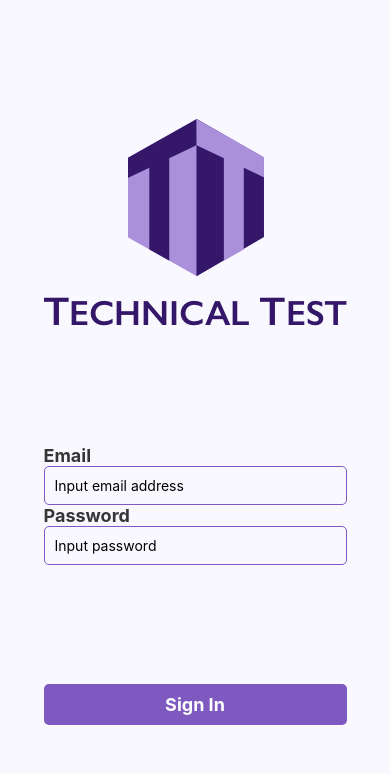
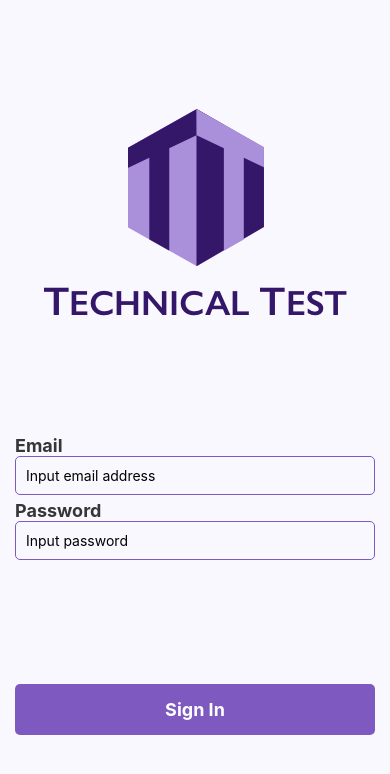
Before and after one commit to nickoniala/technicalExam, a React Native app: screen / in a window 390 px wide. Shown: the top 774 px of the page. Built offline with nearby package versions, Linux system fonts and the light colour scheme.

Commit message:
Made some layout adjustments

```diff
--- a/App.js
+++ b/App.js
@@ -1,22 +1,10 @@
 import React, { Component } from 'react';
-import { StyleSheet, View } from 'react-native';
 import LoginForm from './app/components/LoginForm';
 
 export default class App extends Component {
   render() {
     return (
-      <View style={styles.container}>
-        <LoginForm />
-      </View>
+      <LoginForm />
     );
   }
 }
-
-const styles = StyleSheet.create({
-  container: {
-    flex: 1,
-    backgroundColor: '#FAF8FF',
-    alignItems: 'center',
-    justifyContent: 'center',
-  },
-});
--- a/app/components/LoginForm.js
+++ b/app/components/LoginForm.js
@@ -112,11 +112,12 @@ export default class LoginForm extends Component {
 
     render() {
         return (
-            <KeyboardAvoidingView style={{flex:1, justifyContent:'space-evenly'}} behavior="padding">
-                <View>
+            <KeyboardAvoidingView style={styles.formContainer} behavior="padding">
+                <View style={styles.formImage}>
                     <Image source={require('../images/logo.png')} />
                 </View>
                 <View>
+                    <View style={styles.formGroup}>
                         <Text style={styles.formLabel}>
                             Email
                         </Text>
@@ -131,7 +132,9 @@ export default class LoginForm extends Component {
                             keyboardType='email-address'
                         />
                         {!this.state.validEmail?<Text style={{color:'#D21028',fontStyle:'italic'}}>{this.state.emailErrorMsg}</Text>:null}
+                    </View>
 
+                    <View style={styles.formGroup}>
                         <Text style={styles.formLabel}>
                             Password
                         </Text>
@@ -146,6 +149,7 @@ export default class LoginForm extends Component {
                             secureTextEntry
                         />
                         {!this.state.validPassword?<Text style={{color:'#D21028',fontStyle:'italic'}}>{this.state.passwordErrorMsg}</Text>:null}
+                    </View>
                 </View>
                 <View>
                     <TouchableOpacity
@@ -164,6 +168,21 @@ export default class LoginForm extends Component {
 }
 
 const styles = StyleSheet.create({
+    formContainer: {
+        flex: 1,
+        justifyContent: 'space-evenly',
+        alignItems: 'stretch',
+        backgroundColor: '#FAF8FF',
+        // marginVertical: Expo.Constants.statusBarHeight,
+    },
+    formImage: {
+        alignSelf: 'center',
+        marginBottom: 10,
+    },
+    formGroup: {
+        marginBottom: 5,
+        marginHorizontal: 15,
+    },
     formLabel: {
         color: '#363636',
         fontWeight: 'bold',
@@ -178,7 +197,9 @@ const styles = StyleSheet.create({
     formButton: {
         backgroundColor: '#7D59C0',
         borderRadius: 5,
-        padding: 10,
+        padding: 15,
+        marginHorizontal: 15,
+        marginTop: 10,
         alignItems: 'center',
     },
     formButtonText: {
```
Lines whose indentation alone changed are shown as unchanged.
